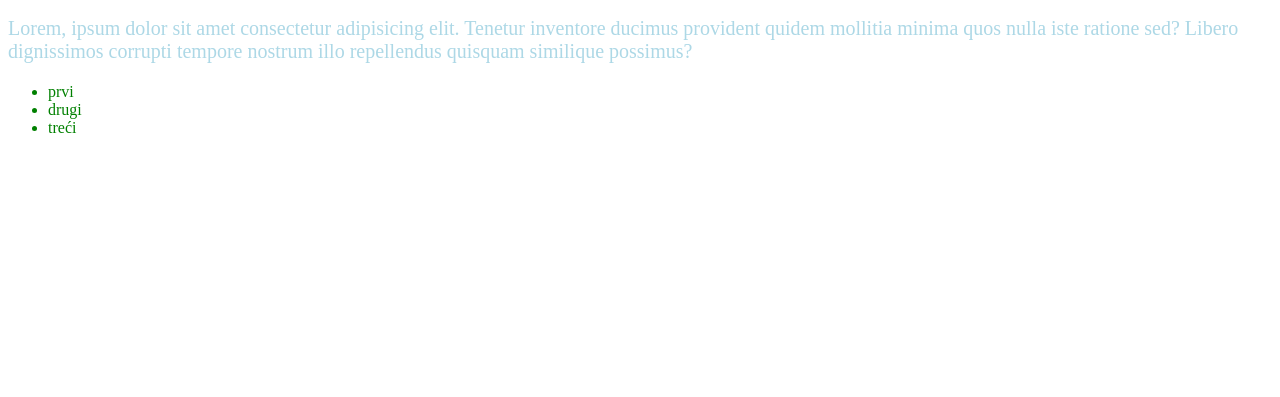
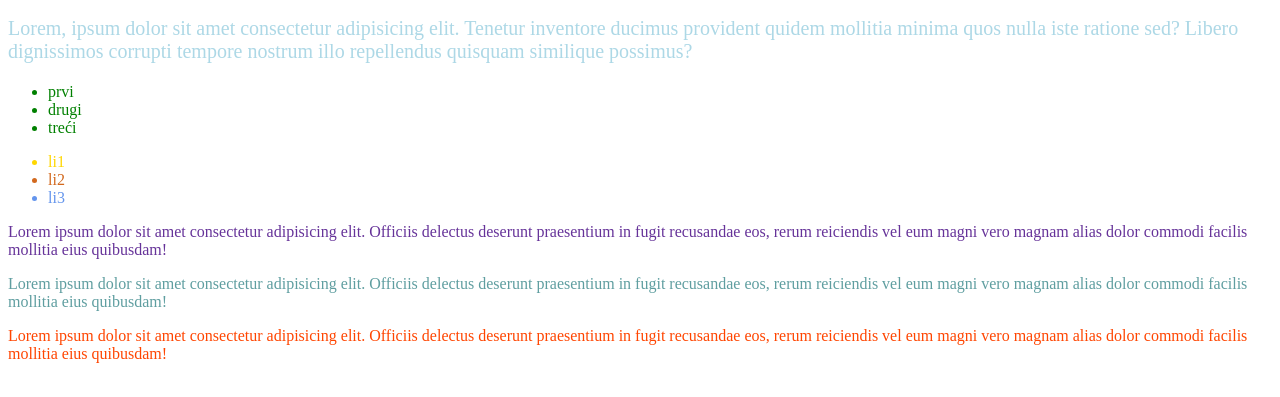
Before and after one commit to gerba031/2024_03_13_algebra_css_1, a plain HTML site: page index.html in a window 1280 px wide. Shown: the part 119-516 px from the top of the page. Drawn offline with Linux system fonts and the light colour scheme.

Commit message:
dodani class i id

```diff
--- a/index.html
+++ b/index.html
@@ -1,32 +1,52 @@
 <!DOCTYPE html>
 <html lang="hr">
   <head>
-    <meta charset="UTF-8">
-    <meta name="viewport" content="width=device-width, initial-scale=1.0">
+    <meta charset="UTF-8" />
+    <meta name="viewport" content="width=device-width, initial-scale=1.0" />
     <title>CSS prvi primjer</title>
-    <style>
-        h1 {color: red; font-size: 32px;}
-        p {color: blue; font-size: 16px;}
-        ul {color: green;}
-    </style>
+    <link rel="stylesheet" href="./styles/style.css" />
   </head>
   <body>
     <h1>Hello world !!</h1>
-    <p>Lorem ipsum dolor sit amet consectetur adipisicing elit.
-        Tempore voluptate fugit beatae quod quas molestiae, perferendis
-        iste deleniti corporis blanditiis eius assumenda voluptatibus quasi
-        eveniet aliquam tenetur vel totam eaque?
+    <p>
+      Lorem ipsum dolor sit amet consectetur adipisicing elit. Tempore voluptate
+      fugit beatae quod quas molestiae, perferendis iste deleniti corporis
+      blanditiis eius assumenda voluptatibus quasi eveniet aliquam tenetur vel
+      totam eaque?
     </p>
 
-    <p style="color: lightblue; font-size: 20px;">Lorem, ipsum dolor sit amet consectetur adipisicing elit.
-         Tenetur inventore ducimus provident quidem mollitia minima quos
-          nulla iste ratione sed? Libero dignissimos corrupti tempore nostrum
-          illo repellendus quisquam similique possimus?</p>
+    <p style="color: lightblue; font-size: 20px">
+      Lorem, ipsum dolor sit amet consectetur adipisicing elit. Tenetur
+      inventore ducimus provident quidem mollitia minima quos nulla iste ratione
+      sed? Libero dignissimos corrupti tempore nostrum illo repellendus quisquam
+      similique possimus?
+    </p>
     <ul>
       <li>prvi</li>
       <li>drugi</li>
       <li>treći</li>
     </ul>
 
+    <ul>
+      <li class="element1">li1</li>
+      <li class="element2">li2</li>
+      <li class="element3">li3</li>
+    </ul>
+
+    <p id="odlomak1">
+      Lorem ipsum dolor sit amet consectetur adipisicing elit. Officiis delectus
+      deserunt praesentium in fugit recusandae eos, rerum reiciendis vel eum
+      magni vero magnam alias dolor commodi facilis mollitia eius quibusdam!
+    </p>
+    <p id="odlomak2">
+      Lorem ipsum dolor sit amet consectetur adipisicing elit. Officiis delectus
+      deserunt praesentium in fugit recusandae eos, rerum reiciendis vel eum
+      magni vero magnam alias dolor commodi facilis mollitia eius quibusdam!
+    </p>
+    <p id="odlomak3">
+      Lorem ipsum dolor sit amet consectetur adipisicing elit. Officiis delectus
+      deserunt praesentium in fugit recusandae eos, rerum reiciendis vel eum
+      magni vero magnam alias dolor commodi facilis mollitia eius quibusdam!
+    </p>
   </body>
 </html>
--- /dev/null
+++ b/styles/style.css
@@ -0,0 +1,12 @@
+
+    h1 {color: red; font-size: 32px;}
+    p {color: blue; font-size: 16px;}
+    ul {color: green;}
+
+    .element1 {color: gold;}
+    .element2 {color: chocolate;}
+    .element3 {color: cornflowerblue;}
+
+    #odlomak1 {color: rebeccapurple;}
+    #odlomak2 {color: cadetblue;}
+    #odlomak3 {color: orangered;}
```
Lines whose indentation alone changed are shown as unchanged.
